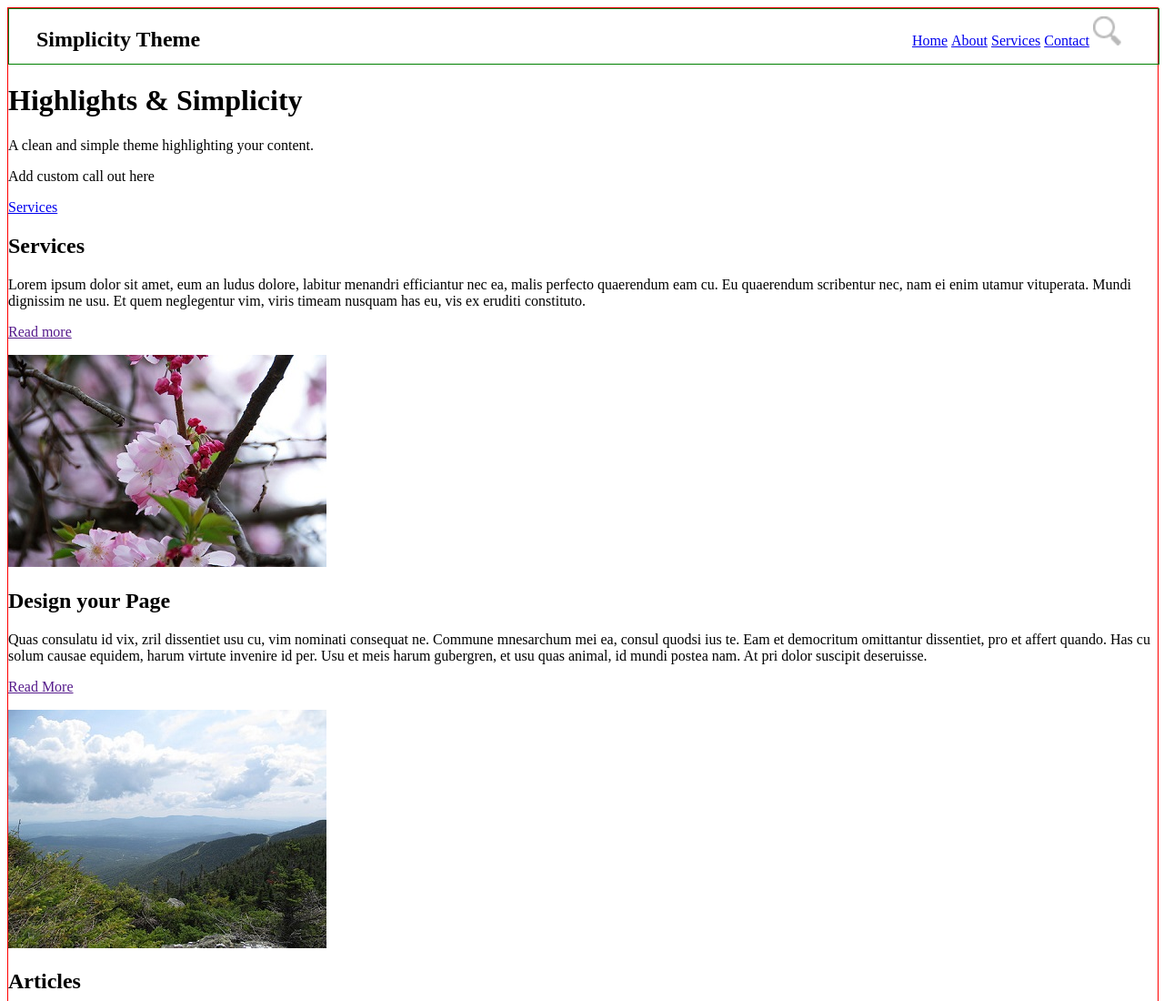
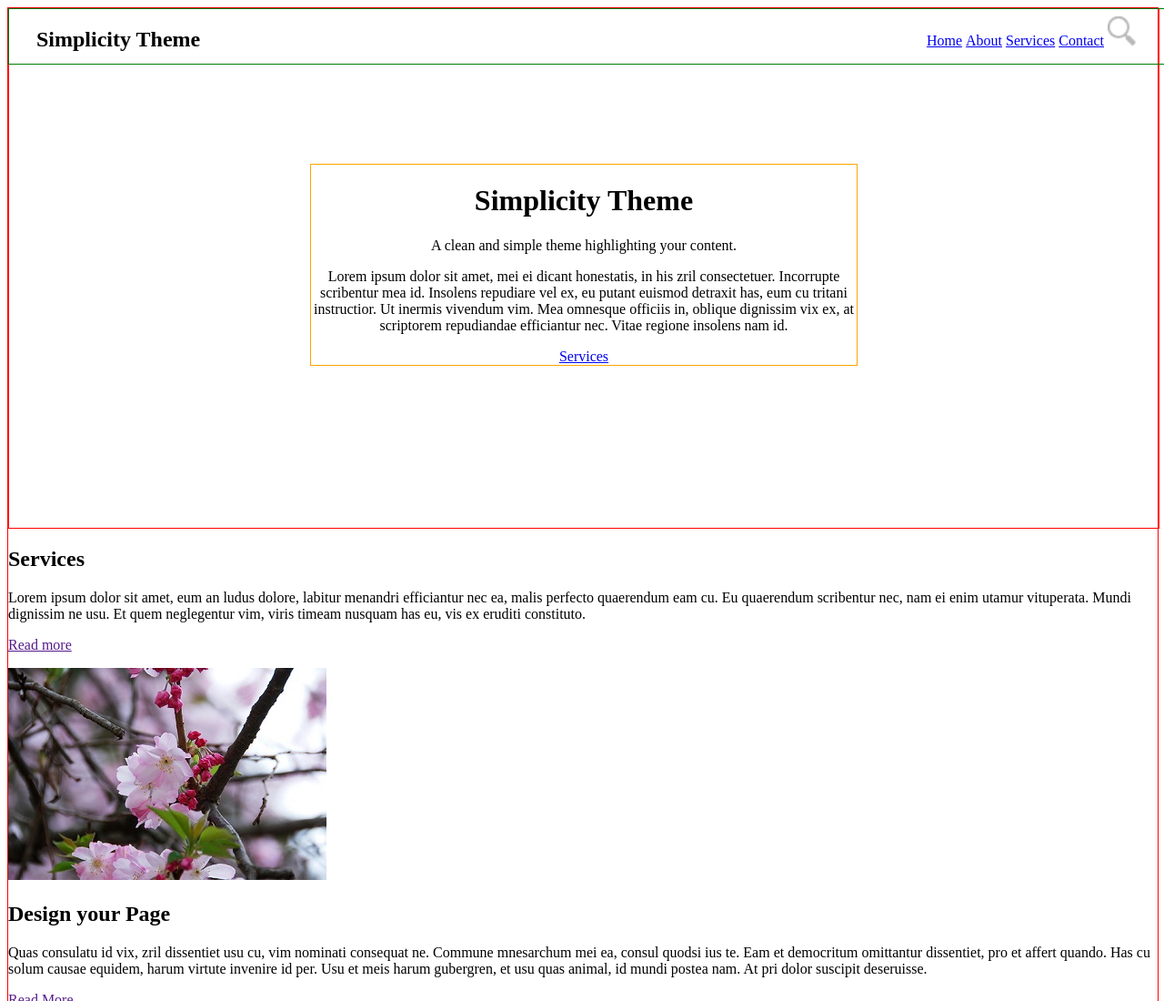
Before and after one commit to jbbrown93/web-templates, a plain HTML site: page simplicity-theme/index.html in a window 1280 px wide. Shown: the top 1100 px of the page at 91% size. Drawn offline with Linux system fonts and the light colour scheme.

Commit message:
Configured header position and updated description content

```diff
--- a/simplicity-theme/index.html
+++ b/simplicity-theme/index.html
@@ -46,12 +46,18 @@ https://www.iconfinder.com/fermanaziz
   <!-- Header -->
 
     <header>
-      <h1>Highlights &amp; Simplicity</h1>
-      <p>A clean and simple theme highlighting your content.</p>
 
-      <div id="call-out-box">
-        <p>Add custom call out here </p>
-        <div id="call-out-button"><a href="services.html">Services</a></div>
+      <div id="header-wrapper">
+        <h1>Simplicity Theme</h1>
+        <p>A clean and simple theme highlighting your content.</p>
+
+        <div id="header-descrip-box">
+          <p>Lorem ipsum dolor sit amet, mei ei dicant honestatis, in his zril consectetuer.
+            Incorrupte scribentur mea id. Insolens repudiare vel ex, eu putant euismod detraxit has, eum cu tritani instructior.
+            Ut inermis vivendum vim. Mea omnesque officiis in, oblique dignissim vix ex, at scriptorem repudiandae efficiantur nec.
+            Vitae regione insolens nam id.</p>
+          <div id="header-button"><a href="services.html">Services</a></div>
+        </div>
       </div>
     </header>
 
--- a/simplicity-theme/styles.css
+++ b/simplicity-theme/styles.css
@@ -1,7 +1,10 @@
 /* Fix Display issues of HTML5 elements */
 header,nav, main, article, section, footer{ display:block; }
 
-body{}
+body{
+
+
+}
 
 #container{
   min-width:700px;
@@ -13,7 +16,7 @@ body{}
 #top-nav{border:1px solid green; /*Remember to set a width and height for elements like nav...*/
         width:100%;
         height:60px;
-      /*  position:fixed;*/
+      position:fixed;
 }
 
 nav h2{
@@ -38,4 +41,18 @@ nav a:hover{}
 
 #search-icon{}
 
-header{clear:both;}
+header{
+  clear:both;
+  width:100%;
+  height:400px;
+  border:1px solid red;
+  text-align:center;
+  padding-top:170px;
+}
+
+#header-wrapper{
+  margin-left:auto;
+  margin-right:auto;
+  border:1px solid orange;
+  width:600px;
+}
```
